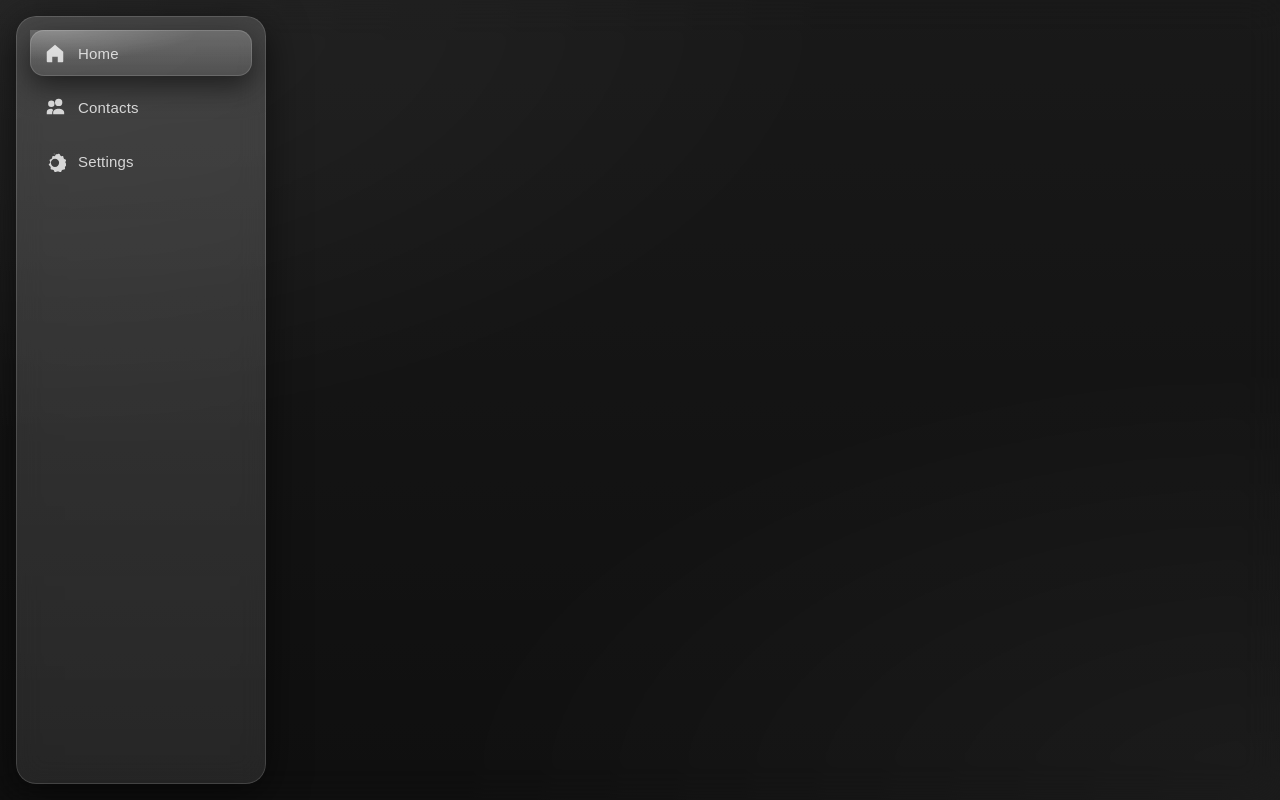
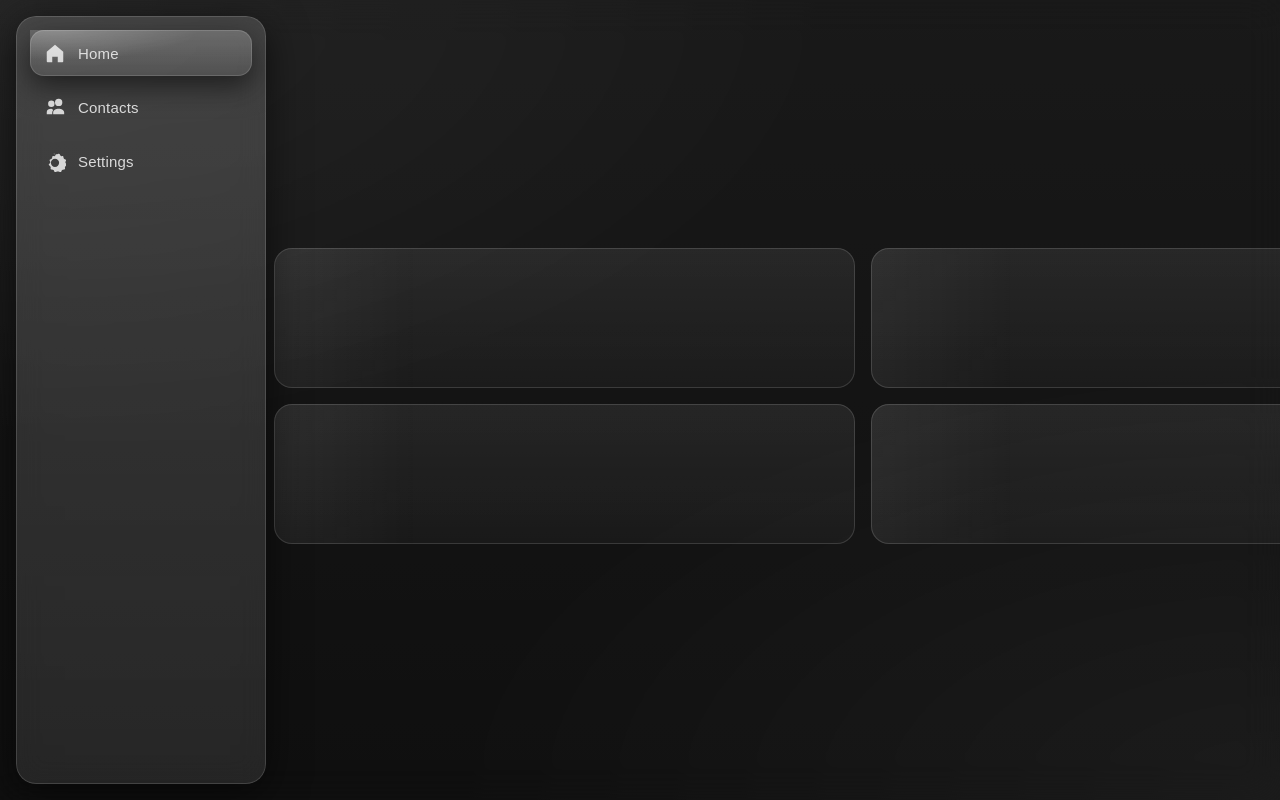
Before and after one commit to juelichpeer/The-Advisor, a plain HTML site: page index.html in a window 1280 px wide. Drawn offline with Linux system fonts and the light colour scheme.

Commit message:
Welcome->Dashboard merge animation, Safari-safe nav, PWA icon, SW v10

```diff
--- a/app.js
+++ b/app.js
@@ -8,28 +8,44 @@ window.addEventListener('resize', setVh);
 
 // Register SW
 if ('serviceWorker' in navigator) {
-  navigator.serviceWorker.register('./sw.js').catch(()=>{});
+  navigator.serviceWorker.register('/sw.js').catch(()=>{});
 }
 
-const splashDuration = 1900;
+const INTRO_MS = 2000;      // time to play "Welcome Home Admin" in
+const MERGE_DELAY = 150;    // small delay before starting the merge sweep
+const MERGE_MS = 800;       // duration of radial reveal (matches CSS @keyframes reveal)
 
 window.addEventListener('DOMContentLoaded', () => {
+  const splash = document.getElementById('splash');
   const dash = document.getElementById('dashboard');
   const prefersReduced = window.matchMedia('(prefers-reduced-motion: reduce)').matches;
 
-  const go = () => {
-    document.body.classList.add('show-dashboard');
-    dash.hidden = false;
-    setTimeout(() => document.getElementById('splash')?.remove(), 900);
+  // Sequence:
+  // 1) Play intro
+  // 2) Trigger 'merge' class to run radial reveal
+  // 3) Show dashboard & fade it in
+  // 4) Remove splash after animation
+  const playIntro = () => {
+    setTimeout(() => {
+      // Start merge reveal
+      document.body.classList.add('merge');
+      setTimeout(() => {
+        // Enter dashboard
+        document.body.classList.add('show-dashboard');
+        dash.hidden = false;
+
+        // Cleanup splash after animations
+        setTimeout(() => splash?.remove(), 900);
+      }, prefersReduced ? 0 : MERGE_MS);
+    }, prefersReduced ? 40 : INTRO_MS + MERGE_DELAY);
   };
-  setTimeout(go, prefersReduced ? 50 : splashDuration);
+
+  playIntro();
 
   // Nav active state (visual only)
   const allNavButtons = Array.from(document.querySelectorAll('.nav-btn'));
   function setActive(route){
     allNavButtons.forEach(b => b.classList.toggle('is-active', b.dataset.route === route));
   }
-  allNavButtons.forEach(btn => {
-    btn.addEventListener('click', () => setActive(btn.dataset.route));
-  });
+  allNavButtons.forEach(btn => btn.addEventListener('click', () => setActive(btn.dataset.route)));
 });
--- a/index.html
+++ b/index.html
@@ -6,7 +6,7 @@
   <meta name="viewport" content="width=device-width, initial-scale=1, viewport-fit=cover" />
   <title>Advisor</title>
 
-  <!-- Progressive Web App -->
+  <!-- PWA -->
   <link rel="manifest" href="/manifest.webmanifest" />
   <meta name="theme-color" content="#000000" />
   <meta name="apple-mobile-web-app-capable" content="yes" />
@@ -17,13 +17,12 @@
   <link rel="icon" type="image/png" href="/icon.png" />
   <link rel="apple-touch-icon" sizes="180x180" href="/icon.png" />
 
-  <!-- Styles -->
+  <!-- CSS -->
   <link rel="stylesheet" href="/style.css" />
 </head>
-
 <body>
 
-  <!-- LEFT RAIL (desktop/tablet) — kept OUTSIDE the blurred container -->
+  <!-- LEFT RAIL (desktop/tablet) — outside blur for Safari -->
   <nav class="nav nav-rail" aria-label="Primary">
     <button class="nav-btn is-active" data-route="home" aria-label="Home">
       <svg viewBox="0 0 24 24" aria-hidden="true"><path d="M3 10.5 12 3l9 7.5V21a1 1 0 0 1-1 1h-5v-6H9v6H4a1 1 0 0 1-1-1v-10.5Z"/></svg>
@@ -39,7 +38,7 @@
     </button>
   </nav>
 
-  <!-- BOTTOM BAR (phone) — OUTSIDE as well -->
+  <!-- BOTTOM BAR (phone) — outside blur -->
   <nav class="nav nav-bottom" aria-label="Primary (mobile)">
     <button class="nav-btn" data-route="contacts" aria-label="Contacts">
       <svg viewBox="0 0 24 24" aria-hidden="true"><path d="M16 11a4 4 0 1 0-4-4 4 4 0 0 0 4 4Zm-8 1a3.5 3.5 0 1 0-3.5-3.5A3.5 3.5 0 0 0 8 12Zm8 2c-3.018 0-6 1.52-6 4v2h12v-2c0-2.48-2.982-4-6-4ZM8 14c-2.65 0-5 1.334-5 3.5V20h6v-2c0-1.004.4-1.93 1.066-2.7A9.6 9.6 0 0 0 8 14Z"/></svg>
@@ -48,11 +47,11 @@
       <svg viewBox="0 0 24 24" aria-hidden="true"><path d="M3 10.5 12 3l9 7.5V21a1 1 0 0 1-1 1h-5v-6H9v6H4a1 1 0 0 1-1-1v-10.5Z"/></svg>
     </button>
     <button class="nav-btn" data-route="settings" aria-label="Settings">
-      <svg viewBox="0 0 24 24" aria-hidden="true"><path d="M10.325 4.317a1 1 0 0 1 .994-.118l1.362.567a7.3 7.3 0 0 1 1.79-.001l1.36-.567a1 1 0 0 1 1.33.498l.65 1.364c.3.19.586.412.854.662l1.51-.076a1 1 0 0 1 1.04.88l.15 1.6c.26.22.5.462.718.722l1.37.647a1 1 0 0 1 .494 1.335l-.611 1.367c.07.312.12.634.149.962l1.148 1.117a1 1 0 0 1-.032 1.416l-1.183 1.07a7.1 7.1 0 0 1-.63.902l.178 1.578a1 1 0 0 1-.953 1.103l-1.595.118a7.4 7.4 0 0 1-.948.71l-.706 1.446a1 1 0 0 1-1.321.48l-1.47-.6a7.3 7.3 0 0 1-1.77 0l-1.47.6a1 1 0 0 1-1.32-.48l-.707-1.446a7.3 7.3 0 0 1-.948-.709l-1.595-.119a1 1 0 0 1-.952-1.103l.178-1.578a7.1 7.1 0 0 1-.63-.903l-1.182-1.07a1 1 0 0 1-.033-1.415l1.148-1.118c.03-.327.08-.649.15-.96l-.613-1.368a1 1 0 0 1 .493-1.335l1.37-.648c.218-.26.458-.5.719-.72l.15-1.6a1 1 0 0 1 1.04-.88l1.509.077c.27-.25.555-.472.854-.662l.65-1.364ZM12 9.5A4.5 4.5 0 1 0 16.5 14 4.5 4.5 0 0 0 12 9.5Z"/></svg>
+      <svg viewBox="0 0 24 24" aria-hidden="true"><path d="M10.325 4.317a1 1 0 0 1 .994-.118l1.362.567a7.3 7.3 0 0 1 1.79-.001l1.36-.567a1 1 0 0 1 1.33.498l.65 1.364c.3.19.586.412.854.662l1.51-.076a1 1 0 0 1 1.04.88l.15 1.6c.26.22.5 .462.718.722l1.37.647a1 1 0 0 1 .494 1.335l-.611 1.367c.07.312.12.634.149.962l1.148 1.117a1 1 0 0 1-.032 1.416l-1.183 1.07a7.1 7.1 0 0 1-.63.902l .178 1.578a1 1 0 0 1-.953 1.103l-1.595.118a7.4 7.4 0 0 1-.948.71l-.706 1.446a1 1 0 0 1-1.321.48l-1.47-.6a7.3 7.3 0 0 1-1.77 0l-1.47.6a1 1 0 0 1-1.32-.48l-.707-1.446a7.3 7.3 0 0 1-.948-.709l-1.595-.119a1 1 0 0 1-.952-1.103l.178-1.578a7.1 7.1 0 0 1-.63-.903l-1.182-1.07a1 1 0 0 1-.033-1.415l1.148-1.118c.03-.327.08-.649.15-.96l-.613-1.368a1 1 0 0 1 .493-1.335l1.37-.648c.218-.26.458-.5.719-.72l.15-1.6a1 1 0 0 1 1.04-.88l1.509.077c.27-.25.555-.472.854-.662l.65-1.364Z"/></svg>
     </button>
   </nav>
 
-  <!-- GLASS BACKGROUND + VIEWS -->
+  <!-- BACKGROUND + VIEWS -->
   <main id="app" class="app glass-bg">
     <!-- Splash -->
     <section id="splash" class="view splash" aria-label="Welcome">
@@ -65,12 +64,22 @@
         </h1>
         <p class="tagline">Advisor</p>
       </div>
+      <!-- merge mask element -->
+      <div class="merge-mask" aria-hidden="true"></div>
     </section>
 
-    <!-- Dashboard (empty) -->
-    <section id="dashboard" class="view dashboard" aria-label="Dashboard" hidden></section>
+    <!-- Dashboard -->
+    <section id="dashboard" class="view dashboard" aria-label="Dashboard" hidden>
+      <!-- Example “components” (skeleton cards) -->
+      <div class="grid">
+        <div class="card ghost"></div>
+        <div class="card ghost"></div>
+        <div class="card ghost"></div>
+        <div class="card ghost"></div>
+      </div>
+    </section>
   </main>
 
-  <script src="app.js" defer></script>
+  <script src="/app.js" defer></script>
 </body>
 </html>
--- a/style.css
+++ b/style.css
@@ -2,7 +2,6 @@
   --bg:#0b0b0b;
   --ink:#e8e8e8;
   --muted:#a6a6a6;
-  --glass:rgba(255,255,255,0.06);
   --ring:rgba(255,255,255,0.14);
   --blur:18px;
   --radius:28px;
@@ -17,19 +16,19 @@ html,body{height:100%}
 html,body,#app{margin:0;padding:0}
 body{
   color:var(--ink);
-  background:var(--bg);
+  background:#0b0b0b;
   font-family:ui-sans-serif,system-ui,-apple-system,Segoe UI,Roboto,"Helvetica Neue",Arial,"Apple Color Emoji","Segoe UI Emoji";
   -webkit-font-smoothing:antialiased; text-rendering:optimizeLegibility;
 }
 
-/* Glass canvas (background only) */
+/* Glass canvas */
 .glass-bg{
   position:fixed; inset:0; z-index:0;
   min-height:calc(var(--vh) * 100);
   background:
     radial-gradient(120% 100% at 0% 0%, rgba(255,255,255,0.06), transparent 55%),
     radial-gradient(120% 100% at 100% 100%, rgba(255,255,255,0.05), transparent 55%),
-    var(--bg);
+    #0b0b0b;
   overflow:hidden;
 }
 .glass-bg::before{
@@ -56,8 +55,7 @@ body{
   top:16px; bottom:16px; left:16px;
   width:var(--rail-w);
   padding:14px;
-  flex-direction:column;
-  gap:8px;
+  flex-direction:column; gap:8px;
   display:flex;
 }
 @media (max-width:819px){ .nav-rail{ display:none; } }
@@ -73,8 +71,7 @@ body{
   transition:transform 140ms var(--ease), background 160ms var(--ease), opacity 160ms var(--ease);
 }
 .nav-btn svg{ width:22px; height:22px; fill:currentColor; opacity:.9; }
-.nav-btn span{ opacity:.9; }
-
+.nav-btn span{ opacity:.92; }
 .nav-btn.is-active{
   background:linear-gradient(180deg, rgba(255,255,255,0.22), rgba(255,255,255,0.08));
   box-shadow:inset 0 0 0 1px var(--ring), 0 10px 28px rgba(0,0,0,0.55);
@@ -117,6 +114,7 @@ body{
 }
 
 /* Splash */
+.splash{ isolation:isolate; } /* keep mask/contents layered */
 .splash-inner{
   display:grid; place-items:center; gap:18px;
   padding:clamp(20px, 4vw, 36px);
@@ -161,10 +159,62 @@ body{
   opacity:0; transform:translateY(10px); animation:fadeUp 600ms var(--ease) 740ms forwards;
 }
 
-/* Dashboard (intentionally blank) */
+/* Merge mask: creates radial reveal into dashboard */
+.merge-mask{
+  position:absolute; inset:0; z-index:-1;
+  pointer-events:none;
+  /* start as small circle in center (hidden) */
+  clip-path: circle(0% at 50% 50%);
+  background: transparent;
+}
+body.merge .merge-mask{
+  /* expand to reveal dashboard below while fading splash */
+  animation: reveal 800ms var(--ease) forwards;
+}
+@keyframes reveal{
+  0%{ clip-path: circle(0% at 50% 50%); }
+  100%{ clip-path: circle(140% at 50% 50%); }
+}
+
+/* Dashboard */
 .dashboard{ opacity:0; background:transparent; }
-body.show-dashboard #splash{ animation:splashOut 650ms var(--ease) forwards; }
-body.show-dashboard #dashboard{ display:grid; animation:dashboardIn 700ms var(--ease) 180ms forwards; }
+.dashboard .grid{
+  display:grid;
+  grid-template-columns: repeat(12, 1fr);
+  gap:16px;
+  width:min(1200px, 92vw);
+}
+.dashboard .card{
+  grid-column: span 6;
+  min-height:140px; border-radius:18px;
+  background:linear-gradient(180deg, rgba(255,255,255,0.08), rgba(255,255,255,0.03));
+  backdrop-filter: blur(10px);
+  -webkit-backdrop-filter: blur(10px);
+  box-shadow: inset 0 0 0 1px var(--ring);
+}
+@media (max-width:740px){
+  .dashboard .card{ grid-column: span 12; }
+}
+.ghost{
+  position:relative; overflow:hidden;
+}
+.ghost::after{
+  content:""; position:absolute; inset:0;
+  background: linear-gradient(90deg, transparent, rgba(255,255,255,0.09), transparent);
+  transform:translateX(-100%);
+  animation: shimmer 1.6s linear infinite;
+}
+@keyframes shimmer{
+  100%{ transform:translateX(100%); }
+}
+
+/* State: splash -> dashboard (with merge) */
+body.show-dashboard #splash{
+  animation: splashOut 650ms var(--ease) forwards;
+}
+body.show-dashboard #dashboard{
+  display:grid; animation: dashboardIn 700ms var(--ease) 180ms forwards;
+}
 body.show-dashboard #dashboard[hidden]{ display:grid; }
 
 /* Animations */
@@ -175,6 +225,7 @@ body.show-dashboard #dashboard[hidden]{ display:grid; }
 @keyframes splashOut{ 0%{opacity:1; transform:translateY(0);} 100%{opacity:0; transform:translateY(-12px) scale(.995);} }
 @keyframes dashboardIn{ 0%{opacity:0;} 100%{opacity:1;} }
 
-@media (prefers-reduced-motion:reduce){
+/* Reduced motion */
+@media (prefers-reduced-motion: reduce){
   *{animation-duration:.001ms !important; animation-iteration-count:1 !important; transition-duration:.001ms !important; scroll-behavior:auto !important}
 }
--- a/sw.js
+++ b/sw.js
@@ -1,5 +1,5 @@
 // Network-first for CSS/JS to avoid stale styling on iOS Safari
-const CACHE = 'advisor-v9'; // bumped version to force refresh
+const CACHE = 'advisor-v10'; // bump to force refresh
 const ASSETS = [
   '/',
   '/index.html',
```
Also changed, not shown: manifest.webmanifest.
